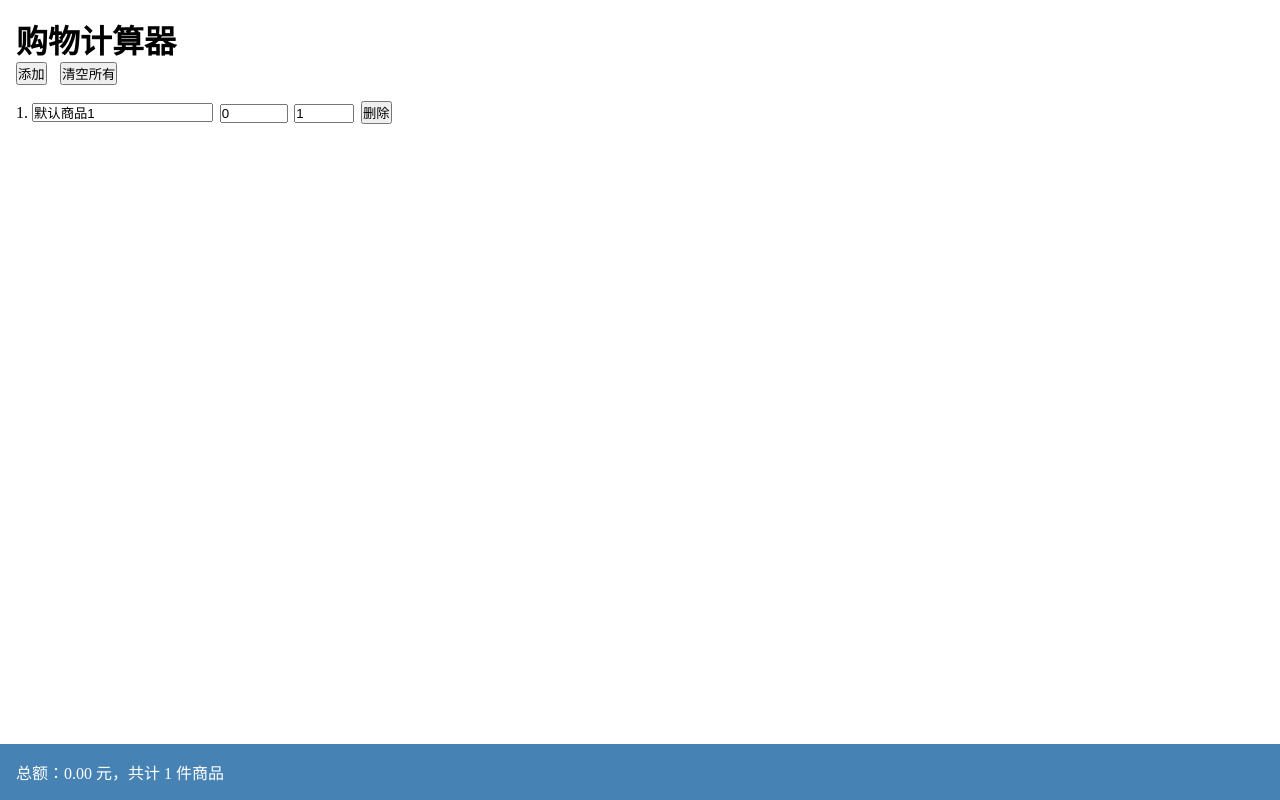
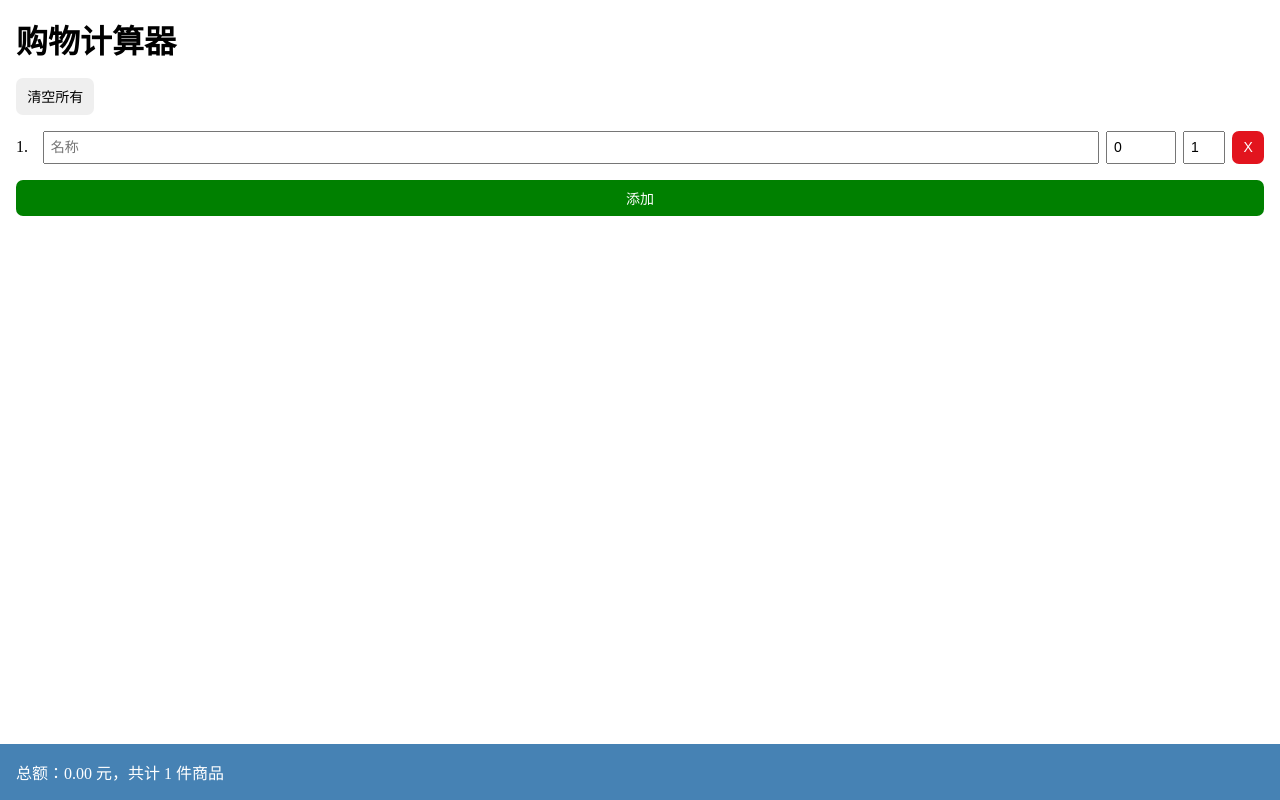
Before and after one commit to liuzhuan/tools, a Vue app in the folder shopping-calc/: page / in a window 1280 px wide. Both pictures are taken after a click on the button "添加". Built offline with nearby package versions, Linux system fonts and the light colour scheme.

Commit message:
fix: update UI

```diff
--- a/shopping-calc/src/App.vue
+++ b/shopping-calc/src/App.vue
@@ -22,7 +22,9 @@ const sumCurrency = computed(() => {
 })
 
 const totalNum = computed(() => {
-  return list.value.map(({ quantity }) => quantity).reduce((a, b) => a + b, 0)
+  return list.value
+    .map(({ quantity }) => quantity)
+    .reduce((a, b) => a + (b || 0), 0)
 })
 
 function onDel(idx) {
@@ -34,8 +36,7 @@ function onClearAll() {
 }
 
 function onAdd() {
-  const defaultLabel = '默认商品' + (list.value.length + 1)
-  list.value.push({ label: defaultLabel, price: 0, quantity: 1 })
+  list.value.push({ label: '', price: 0, quantity: 1 })
 }
 
 function store(val) {
@@ -67,21 +68,26 @@ watch(
   <main class="calc">
     <h1>购物计算器</h1>
 
-    <div class="action">
-      <button @click="onAdd">添加</button>
-      <button @click="onClearAll" class="ml1">清空所有</button>
+    <div class="action mb1 mt1">
+      <button @click="onClearAll">清空所有</button>
     </div>
     <div class="list" v-if="list.length <= 0">没有数据</div>
-    <ol class="list" v-else>
-      <li v-for="(item, index) of list">
+    <div class="list" v-else>
+      <div v-for="(item, index) of list" class="flex items-center mb2">
+        <div class="w-2">{{ index + 1 }}.</div>
         <ShoppingItem
+          class="flex-1 ml2"
           v-model:label="item.label"
           v-model:price.number="item.price"
           v-model:quantity.number="item.quantity"
           @del="onDel(index)"
         />
-      </li>
-    </ol>
+      </div>
+    </div>
+
+    <div class="pb-5 flex mt1">
+      <button class="flex-1 btn-primary" @click="onAdd">添加</button>
+    </div>
 
     <div class="sum">
       总额：{{ sumCurrency }} 元，共计 {{ totalNum }} 件商品
@@ -93,6 +99,36 @@ watch(
 * {
   padding: 0;
   margin: 0;
+  box-sizing: border-box;
+}
+
+button {
+  appearance: none;
+  border-radius: 0.5em;
+  padding: 0.6em 0.8em;
+  border: none;
+}
+
+input {
+  padding: 0.4em;
+}
+
+button,
+input {
+  font-size: 14px;
+}
+
+.flex {
+  display: flex;
+}
+.flex-1 {
+  flex: 1;
+}
+.flex-shrink-1 {
+  flex-shrink: 1;
+}
+.items-center {
+  align-items: center;
 }
 
 .calc {
@@ -109,8 +145,15 @@ watch(
   color: #fff;
 }
 
-.list {
-  padding: 1em;
+.w-1 {
+  width: 1em;
+}
+
+.w-2 {
+  width: 1.2em;
+}
+
+.pb-5 {
   padding-bottom: 5em;
 }
 
@@ -122,7 +165,20 @@ watch(
   margin-left: 0.5em;
 }
 
-li {
+.mb1 {
+  margin-bottom: 1em;
+}
+
+.mb2 {
   margin-bottom: 0.5em;
 }
+
+.mt1 {
+  margin-top: 1em;
+}
+
+.btn-primary {
+  background: green;
+  color: white;
+}
 </style>
--- a/shopping-calc/src/components/ShoppingItem.vue
+++ b/shopping-calc/src/components/ShoppingItem.vue
@@ -4,9 +4,10 @@ defineEmits(['update:label', 'update:price', 'update:quantity', 'del'])
 </script>
 
 <template>
-  <div>
+  <div class="flex">
     <input
       type="text"
+      class="flex-1 flex-shrink-1 label"
       placeholder="名称"
       :value="label"
       @input="$emit('update:label', $event.target.value)"
@@ -15,7 +16,7 @@ defineEmits(['update:label', 'update:price', 'update:quantity', 'del'])
       type="number"
       min="0"
       max="9999"
-      class="ml2"
+      class="ml2 price"
       placeholder="单价"
       :value="price"
       @input="$emit('update:price', $event.target.value)"
@@ -24,11 +25,30 @@ defineEmits(['update:label', 'update:price', 'update:quantity', 'del'])
       type="number"
       min="0"
       max="999"
-      class="ml2"
+      class="ml2 quantity"
       placeholder="数量"
       :value="quantity"
       @input="$emit('update:quantity', $event.target.value)"
     />
-    <button class="ml2" @click="$emit('del')">删除</button>
+    <button class="ml2 delete" @click="$emit('del')">X</button>
   </div>
 </template>
+
+<style>
+.label {
+  width: 4em;
+}
+
+.price {
+  width: 5em;
+}
+
+.quantity {
+  width: 3em;
+}
+
+.delete {
+  background: #e2141e;
+  color: white;
+}
+</style>
```
